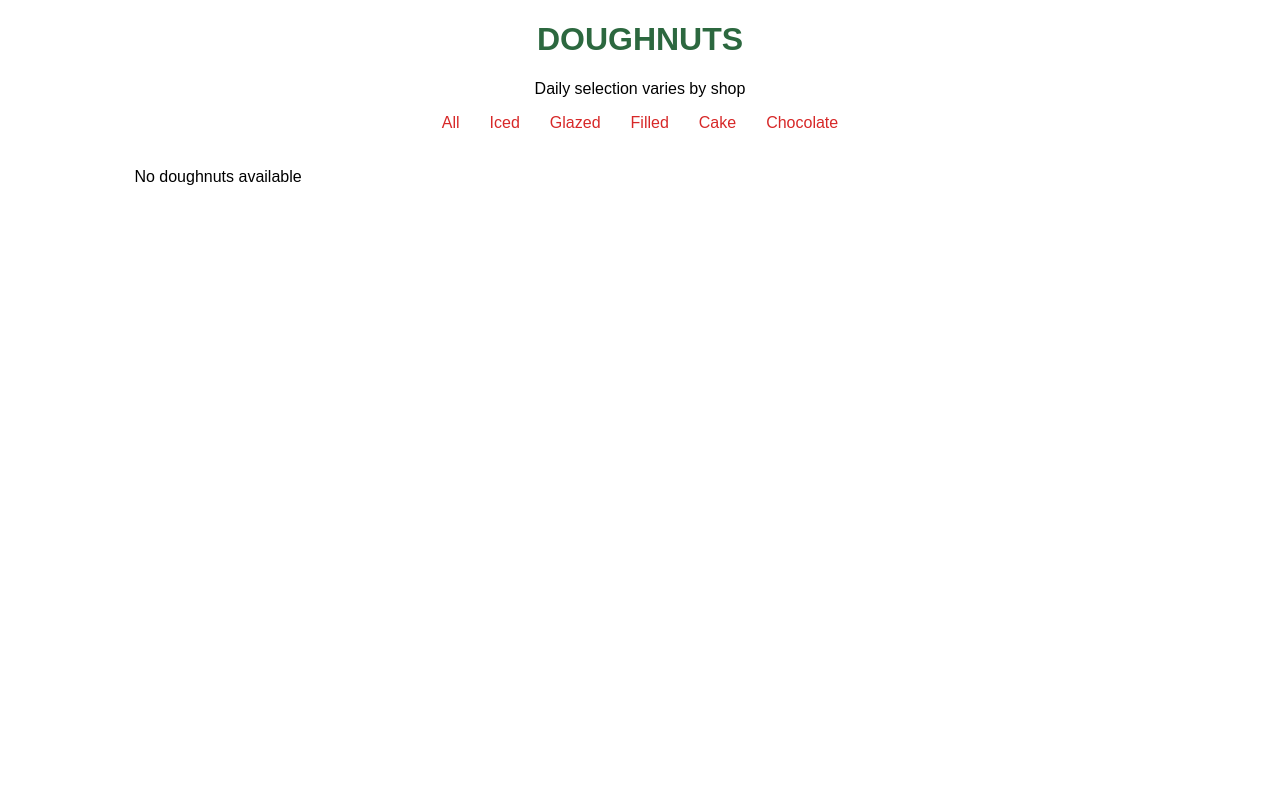
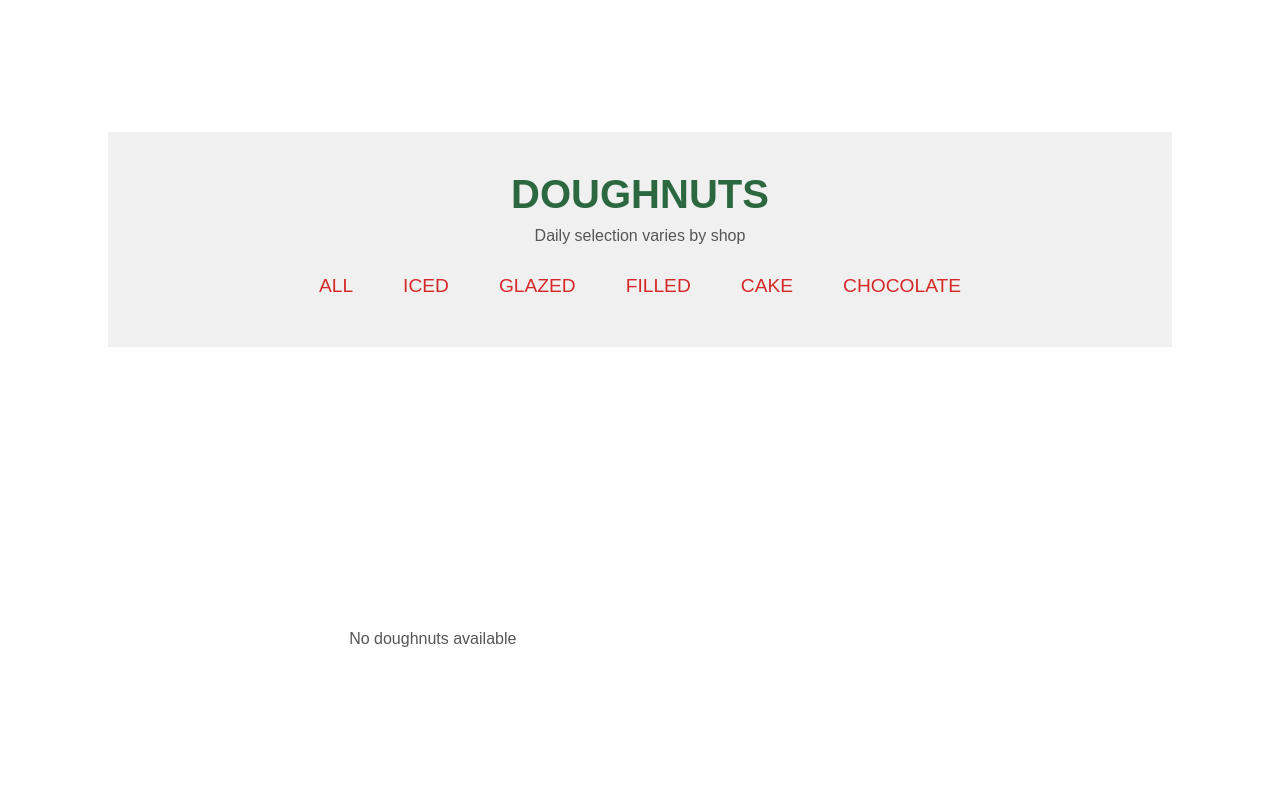
Before and after one commit to Tbsheff/Project1Django, a Django app: page / in a window 1280 px wide. Run offline with Django 5.2, Linux system fonts and the light colour scheme; data that the repository does not hold is empty.

Commit message:
changed index.html and styles

```diff
--- a/Donuts/templates/index.html
+++ b/Donuts/templates/index.html
@@ -9,68 +9,134 @@
 
 <body>
   <style>
+:root {
+  --half-gap: 10px;
+  --gutter: 20px;
+  --color-secondary: #d72828;
+  --color-primary: #2c683f;
+}
+
 body {
+  display: flex;
+  justify-content: center;
+  align-items: center;
+  min-height: 100vh;
+  margin: 0;
   font-family: Arial, sans-serif;
+  background-color: #ffffff;
+  flex-wrap: wrap;
 }
 
 .container {
   width: 80%;
+  max-width: 1200px;
   margin: 0 auto;
+  background-color: #f0f0f0;
+  padding: 20px;
+  text-align: center;
 }
 
 h1 {
-      text-align: center;
-      color: #2c683f;
+  color: var(--color-primary);
+  font-size: 2.5rem;
+  margin: 20px 0 10px;
+}
+
+p {
+  margin: 0;
+  color: #555;
 }
 
 .category-menu {
   display: flex;
   justify-content: center;
+  align-items: center;
   list-style-type: none;
+  gap: var(--gutter);
+  margin: 20px 0;
   padding: 0;
 }
 
-    .category-menu li {
-      margin: 0 15px;
-      cursor: pointer;
-      color: #d72828;
+.category-menu a {
+  position: relative;
+  font-size: 1.2rem;
+  font-weight: 500;
+  text-transform: uppercase;
+  padding: 10px 15px;
+  color: var(--color-secondary);
+  text-decoration: none;
+  transition: color 0.3s ease, transform 0.3s ease;
+}
+
+.category-menu a:hover {
+  color: var(--color-primary);
+  transform: scale(1.1);
 }
 
 .doughnuts {
   display: grid;
-      grid-template-columns: repeat(auto-fill, minmax(200px, 1fr));
-      gap: 20px;
-      margin-top: 20px;
+  grid-template-columns: repeat(3, 1fr);
+  gap: 40px;
+  margin: 20px auto;
 }
 
 .doughnut-item {
   text-align: center;
+  overflow: hidden;
+  border: 1px solid #ccc;
+  border-radius: 12px;
+  background-color: #fff;
+  box-shadow: 0 4px 6px rgba(0, 0, 0, 0.1);
+  transition: transform 0.3s ease, box-shadow 0.3s ease;
+  padding: 15px;
+  max-width: 300px;
+  margin: 0 auto;
+}
+
+.doughnut-item:hover {
+  transform: scale(1.05);
+  box-shadow: 0 8px 12px rgba(0, 0, 0, 0.2);
 }
 
 .doughnut-item img {
-      width: 100%;
+  width: 80%;
   height: auto;
   border-radius: 50%;
+  margin: 10px 0;
+  transition: transform 0.3s ease;
+}
+
+.doughnut-item:hover img {
+  transform: scale(1.1);
 }
 
 .doughnut-item p {
-      margin-top: 10px;
+  margin: 5px 0;
   font-weight: bold;
 }
+
+.doughnut-item .price {
+  font-size: 1rem;
+  font-weight: normal;
+  color: #888;
+}
+
+
   </style>
 
 <div class="container">
   <h1>DOUGHNUTS</h1>
-    <p style="text-align: center">Daily selection varies by shop</p>
+  <p>Daily selection varies by shop</p>
 
-    <ul class="category-menu">
-      <li>All</li>
-      <li>Iced</li>
-      <li>Glazed</li>
-      <li>Filled</li>
-      <li>Cake</li>
-      <li>Chocolate</li>
-    </ul>
+  <nav class="category-menu">
+    <a href="#all">All</a>
+    <a href="#iced">Iced</a>
+    <a href="#glazed">Glazed</a>
+    <a href="#filled">Filled</a>
+    <a href="#cake">Cake</a>
+    <a href="#chocolate">Chocolate</a>
+  </nav>
+</div>
 
 <div class="doughnuts">
   {% for image in images %}
@@ -80,12 +146,10 @@
     <p>${{ image.price }}</p>
   </div>
   {% empty %}
-      <p>No doughnuts available</p> <!-- This will show if the queryset is empty -->
+  <p>No doughnuts available</p>
   {% endfor %}
 </div>
 
-
-  </div>
 </body>
 
 </html>
```
Lines whose indentation alone changed are shown as unchanged.
